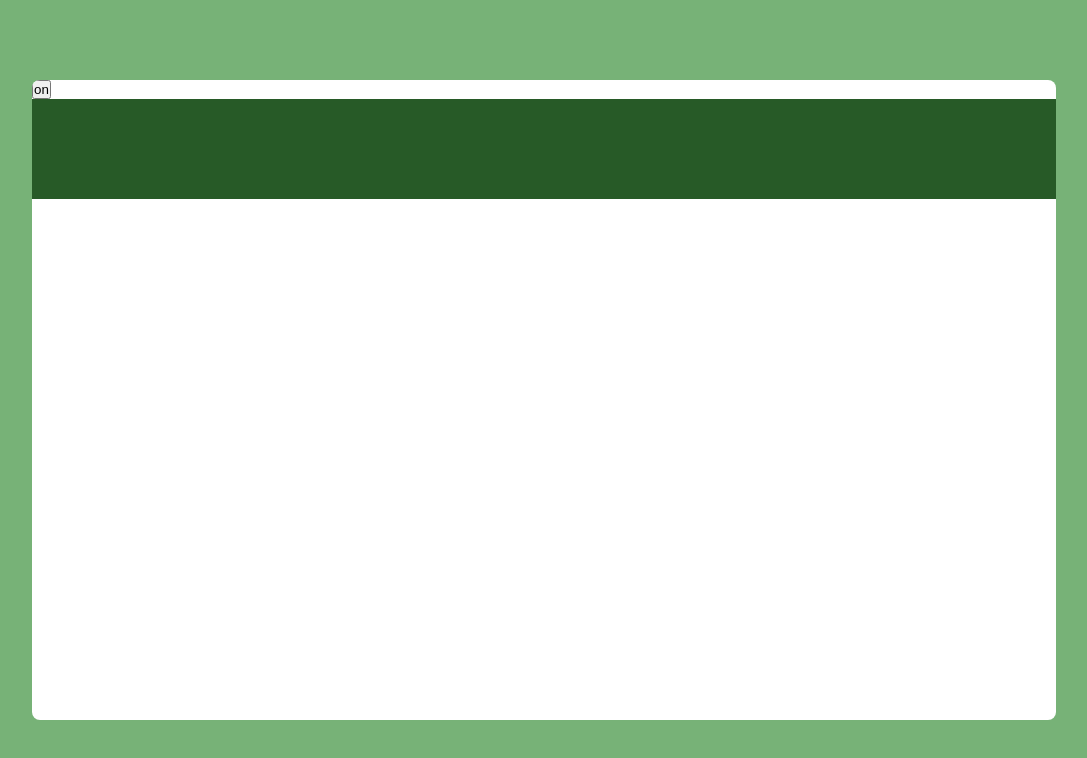
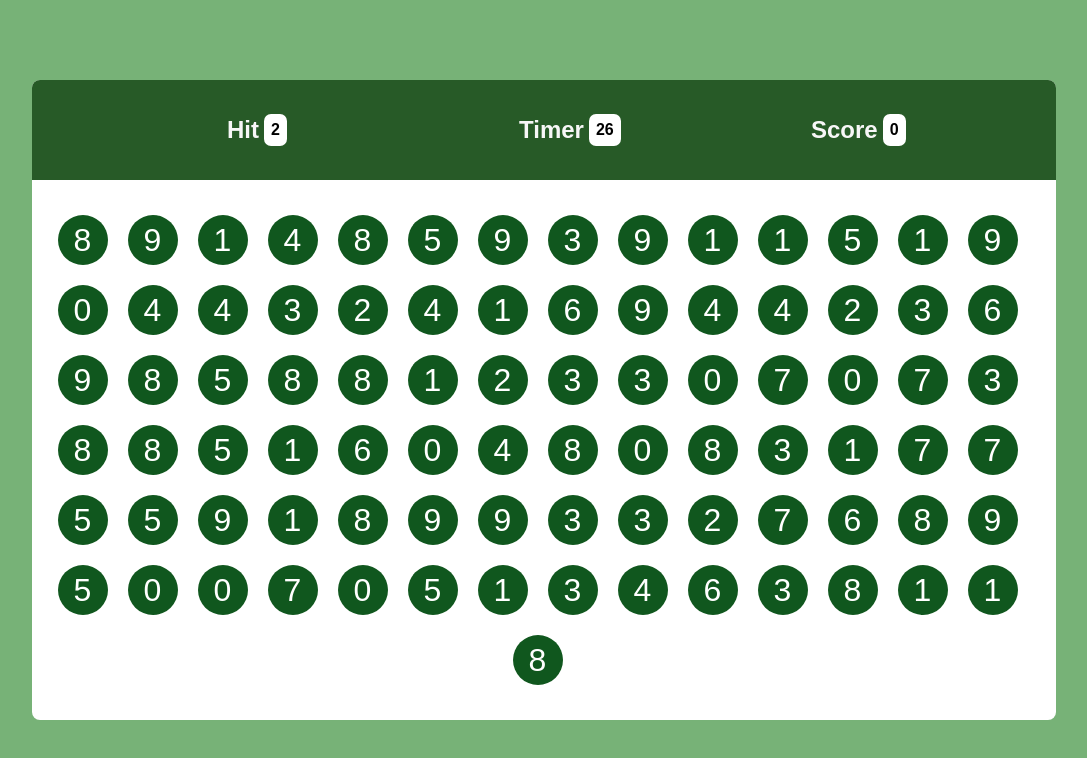
Before and after one commit to zeeyawnl/bubbleGame, a plain HTML site: page index.html in a window 1280 px wide. Shown: the whole page, without its empty margins (96-1183 px from the left). Drawn offline with Linux system fonts and the light colour scheme.

Commit message:
initial commit

```diff
--- a/index.css
+++ b/index.css
@@ -2,6 +2,7 @@
   margin: 0%;
   padding: 0;
   box-sizing: border-box;
+  font-family: sans-serif;
 
 }
 
@@ -14,25 +15,89 @@ html,body {
     align-items: center;
     justify-content: center;
 
-    width: 100%;
+    width:100%;
     height: 100%;
     background-color:rgb(119, 178, 119);
 }
 #panel{
+
     overflow: hidden;
     width: 80%;
     height: 80%;
     background-color: rgb(255, 255, 255);
     border-radius: 8px;
 }
-#top{
+#top {
+    padding: 50px 100px 50px 50px;
+    display: flex;
+    justify-content: space-evenly;
+    align-items: center;
+    color: #ffffff;
     width: 100%;
     height: 100px;
     background-color: rgb(39, 90, 39);
 }
-#bulb{
-    border: 5px;
-    border-radius:50%;
-    height: 300px;
-    width: 300px;
+
+#box {
+    display: flex;
+    justify-content: space-around;
+    align-items: center;
+    gap: 2px;
+    width: 100%;
 }
+
+.elem {
+    display: flex;
+    flex-direction: row;
+    align-items: center;
+    justify-content: space-between;
+    gap: 5px;
+    width: 0%;
+    background-color: #b81111;
+    padding: 0px;
+    border-radius: 5px;
+    color: #f7f7f7;
+
+}
+
+
+.box {
+    color: rgb(0, 0, 0);
+    font-weight: 600;
+    padding: 7px;
+    background-color: #ffffff;
+    border-radius: 7px;
+}
+
+#btm {
+    display: flex;
+    justify-content: center;
+    align-items: center;
+    gap: 20px;
+    flex-wrap: wrap;
+    padding: 35px;
+    width: 100%;
+    height: calc(100% - 100px);
+    padding-left: 22px;
+    font-size: xx-large;
+    font-family:Georgia;
+    color: rgb(1, 83, 1);
+
+}
+
+.bubble {
+    display: flex;
+    justify-content: center;
+    align-items: center;
+    width: 50px;
+    height: 50px;
+    background-color: #10571e;
+    color: rgb(255, 255, 255);
+    border-radius: 50%;
+
+
+}
+.bubble:hover{
+    cursor:pointer;
+    background-color: #084113;
+}
--- a/index.html
+++ b/index.html
@@ -9,18 +9,35 @@
 <body>
     <div id="main">
         <div id="panel">
-            <button>on</button>
-            <div id="top">
+             <div id="top">
                 <div id="box">
+                    <div class="elem">
+                        <h2>Hit</h2>
+                        <div id="newval" class="box">5</div>
+                    </div>
+                   <div class="elem">
+                    <h2>Timer</h2>
+                    <div id="timerval" class="box">
+                        60
+                    </div>
+                   </div>
+                    <div class="elem">
+                    <h2>Score</h2>
+                    <div id="newscr" class="box">5</div>
+                    </div>
 
                 </div>
 
             </div>
-
-        </div>
+            <div id="btm">
 
 
-    </div>
+            </div>
+        </div>
+     </div>
+
+     <script src="script.js"></script>
+
 
 </body>
 </html>
--- /dev/null
+++ b/script.js
@@ -0,0 +1,51 @@
+var timer = 31;
+var score = -10;
+var hitrn;
+
+function increaseScore(){
+    score += 10;
+    document.querySelector("#newscr").textContent = score;
+}
+function makeBubble(){
+    var clutter ="";
+
+for(var i = 1; i<=85; i++){
+
+    var rn = Math.floor(Math.random()*10)
+    clutter += `<div class="bubble">${rn}</div>`;
+}
+ document.querySelector("#btm").innerHTML = clutter;
+}
+function getNewHit(){
+    hitrn = Math.floor(Math.random() *10);
+    document.querySelector("#newval").textContent = hitrn;
+}
+function runTimer() {
+    var time = setInterval(function(){
+        if(timer > 0) {
+            timer--;
+            document.querySelector("#timerval").textContent = timer;
+
+        }
+        else{
+            clearInterval(time);
+            document.querySelector("#btm").innerHTML = `<h1>GAME OVER</h1>`;
+        }
+    },1000);
+}
+
+document.querySelector("#btm").addEventListener("click", function (details){
+   var clickedNumber = Number(details.target.textContent);
+   if(clickedNumber === hitrn){
+    increaseScore();
+    makeBubble();
+    getNewHit();
+   }
+});
+
+
+
+runTimer();
+makeBubble();
+getNewHit();
+increaseScore();
```
Also changed, not shown: main.js (deleted).
